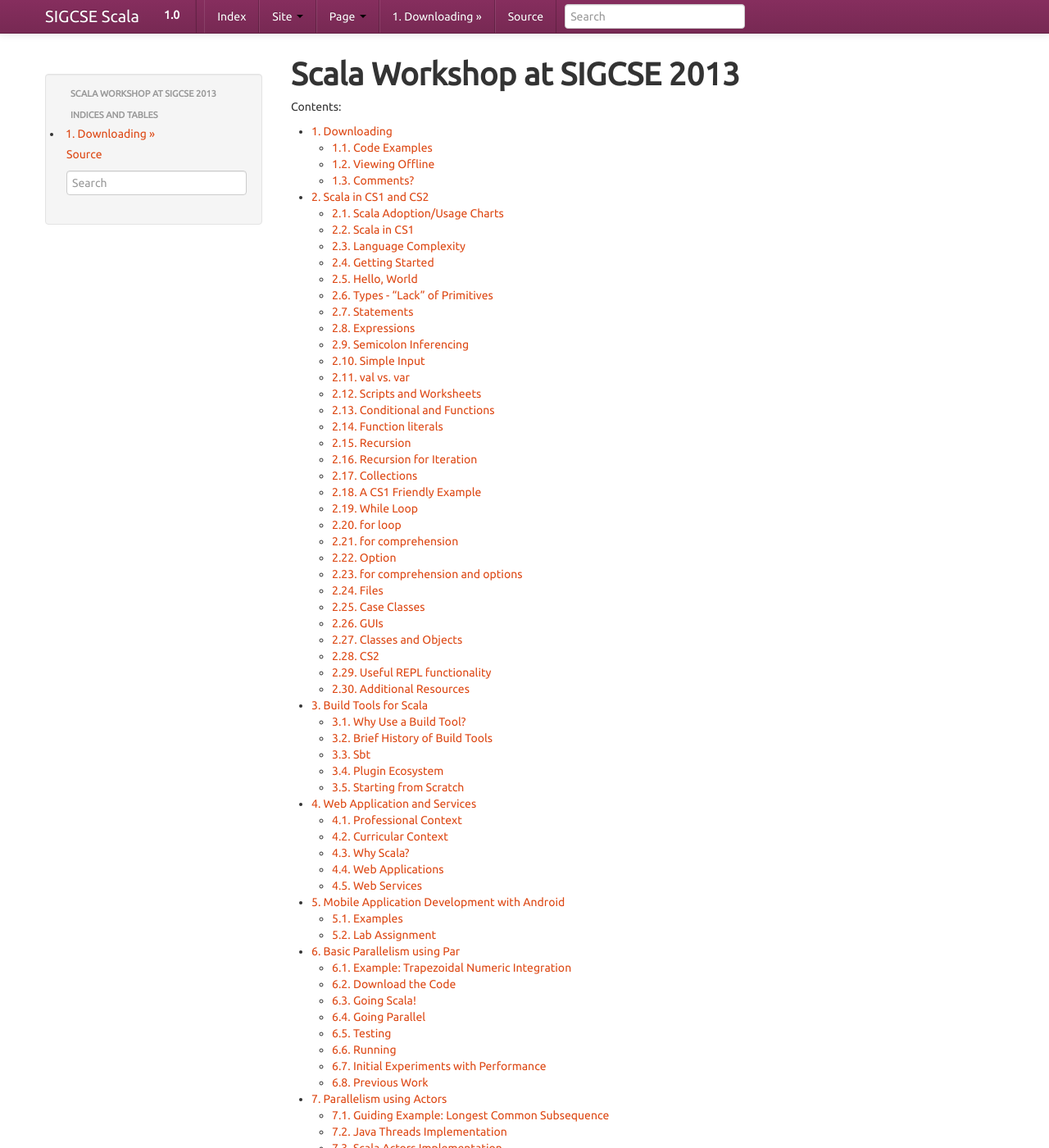
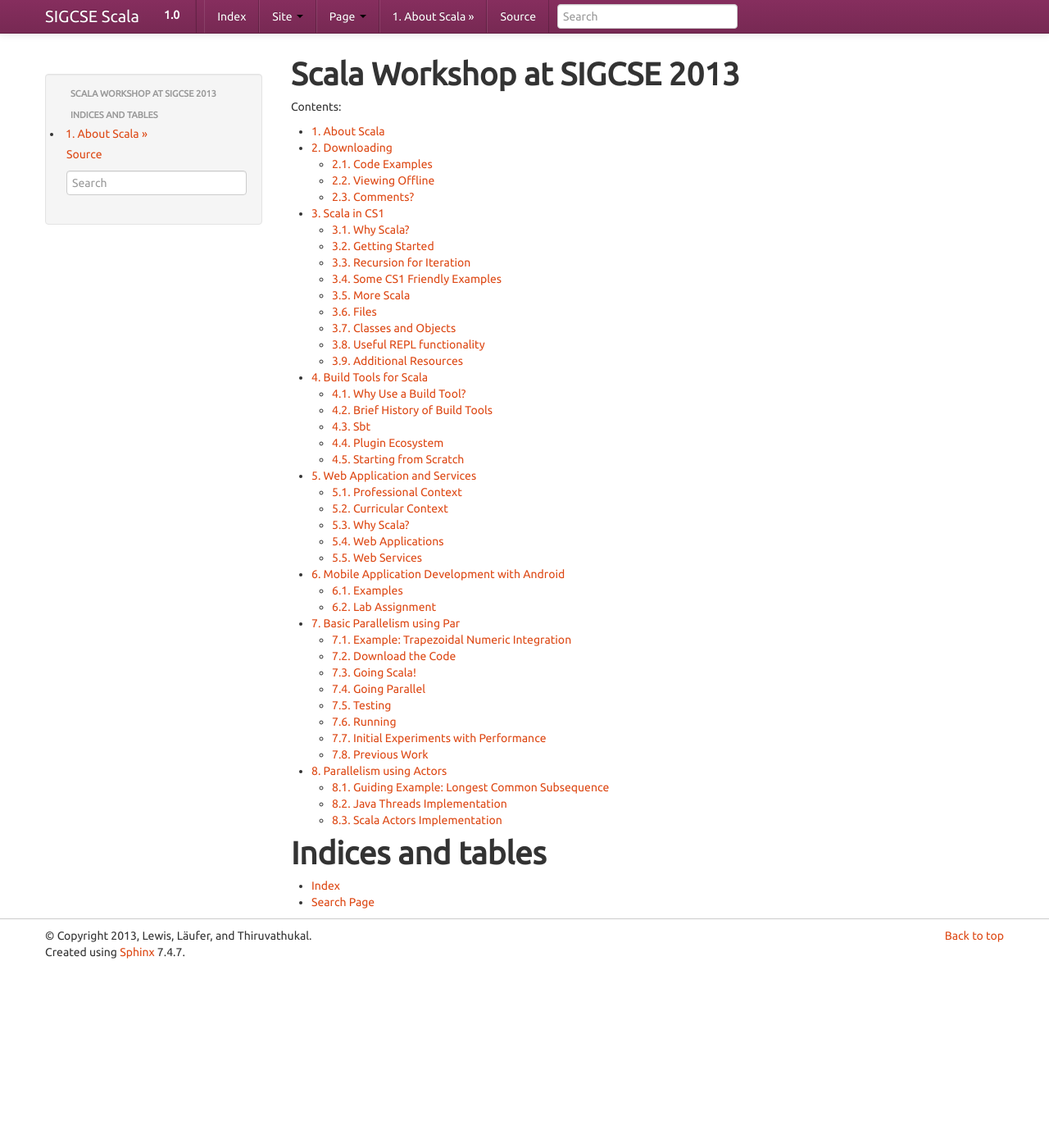
Before and after one commit to LoyolaChicagoBooks/scalaworkshop, a Sphinx documentation site: the page built from source/index.rst, in a window 1280 px wide and 1400 px high. Shown: the whole window at 82% size. Built offline with Sphinx 7.4.7, drawn with Linux system fonts in a browser that asks for light colours; some of the changed lines change nothing that is shown.

Commit message:
introductory matter

```diff
--- a/source/cs1.rst
+++ b/source/cs1.rst
@@ -1,20 +1,33 @@
-Scala in CS1 and CS2
+Scala in CS1
 =====================
 
 This is an elaboration of our Google presentation slides: http://goo.gl/Q68fA.
 
+Why Scala?
+---------------
+
 Scala Adoption/Usage Charts
------------------------------
+~~~~~~~~~~~~~~~~~~~~~~~~~~~~~~~~
 
-Coming soon.
+See presentation for now., http://goo.gl/Q68fA.
 
 
-Scala in CS1
----------------
+Technology Radar
+~~~~~~~~~~~~~~~~~~~
+
+See Thoughtworks.com
+
+Language Complexity
+~~~~~~~~~~~~~~~~~~~~~~~
+
+See presentation for now, http://goo.gl/Q68fA.
+
+Motivating Scala in CS1
+~~~~~~~~~~~~~~~~~~~~~~~~~~~
 
 - Programming in the small
 
-  - REPL
+  - REPL - Read-Evaluate-Print-Loop
   - Scripting Environment
 
 - Libraries allow for interesting code (JVM)
@@ -23,10 +36,13 @@
 - Everything is a method call
 - Powerful collections
 
-Language Complexity
-----------------------
+Our motivation is to have the best of both worlds:
 
-See presentation for now.
+- Concise scriptability of languages like Python and Ruby
+- Static type checking in the small makes it (generally) easy to fix compilation errors
+
+Emerging *worksheet* model makes it possible to give students many examples that just
+work and can be adapted to solve new problems.
 
 Getting Started
 -------------------
@@ -51,7 +67,7 @@
    scala>
 
 Hello, World
-----------------
+~~~~~~~~~~~~~~~~~~~~~~
 
 .. code-block:: scala
 
@@ -60,8 +76,7 @@
 
 
 Types - "Lack" of Primitives
---------------------------------
-
+~~~~~~~~~~~~~~~~~~~~~~~~~~~~~~~~
 
 .. code-block:: scala
 
@@ -81,16 +96,21 @@
    toString       unary_+        unary_-        unary_~        |
 
 Statements
----------------
+~~~~~~~~~~~~~
 
+.. todo::
 
+   George working on this.
 
 Expressions
-----------------
+~~~~~~~~~~~~~~~~~~
+.. todo::
+
+   George working on this.
 
 
 Semicolon Inferencing
--------------------------
+~~~~~~~~~~~~~~~~~~~~~~~~
 
 Python programmers already know and love not having to deal with semicolons. Scala follows
 this excellent practice as well.
@@ -110,8 +130,8 @@
    scala> val y = 30
    y: Int = 30
 
-Simple Input
--------------------
+Simple Input (and Output)
+~~~~~~~~~~~~~~~~~~~~~~~~~~~
 
 Much like Python and Java, import can be used to experiment with library objects and functions, even
 before you know how to create classes:
@@ -155,17 +175,19 @@
 input with a prompt of sorts.
 
 val vs. var
-----------------
+~~~~~~~~~~~~~
 
 - Values (keyboard ``val``) are used for immutable storage.
 - Variables (keyword ``var``) are used for mutable storage.
 
 - You can think of this as the reemergence of ``const`` but it takes on a more powerful and predictable form in Scala than other languages that preceded it.
 
-- Scala thinking prefers val to var.
+- Scala thinking prefers val to var. So do we.
+
+- Interesting
 
 Scripts and Worksheets
----------------------------
+~~~~~~~~~~~~~~~~~~~~~~~~~
 
 Similar to modern scripting languages (e.g. Python and Ruby) and the original shell, you can create a
 Scala script in a file, e.g. ``myscript.scala`` and run the script using the ``scala`` command.
@@ -184,7 +206,7 @@
 We'll be taking advantage of this a bit more in our discussion about ``sbt``, the Scala Build Tool.
 
 Conditional and Functions
------------------------------
+~~~~~~~~~~~~~~~~~~~~~~~~~~~~~~~
 
 Functional → expressions
 
@@ -250,7 +272,7 @@
 in real time. That is, this is *not* a run-time check.
 
 Function literals
-----------------------
+~~~~~~~~~~~~~~~~~~~~~~
 
 Let's build on the ``square()`` example to see how easy it is to generate the first ``n`` squares. We'll use
 this to show how you can use functions as parameters and to sensitize the use of Scala *function literals*,
@@ -336,9 +358,6 @@
 our time in this section looking at the ``square()`` function!)
 
 
-Recursion
----------------
-
 Recursion for Iteration
 --------------------------
 
@@ -351,6 +370,13 @@
 - Introduce patterns
 - Scala optimizes tail recursion (JVM constraints)
 
+
+Some CS1 Friendly Examples
+------------------------------
+
+.. todo::
+
+   These are just a few examples. More are coming.
 
 GCD
 ~~~~~
@@ -411,22 +437,8 @@
 the optimization of recursive calls is achieved through a version of tail-recursion elimination (a.k.a. tail call
 optimization). See [TailCalls]_ for more information.
 
-
-Collections
----------------------
-- Just for Scala
-- Doesn't make sense before loops in most languages.
-- One mutable, one immutable
-- Many standard methods
-- Many higher-order methods
-- Syntax
-- Use () for indexing
-- List also have ML style operations
-- Creation, pass-by-name
-
-
-A CS1 Friendly Example
----------------------------------------------
+Monte Carlo :math:``\pi`` Calculation
+~~~~~~~~~~~~~~~~~~~~~~~~~~~~~~~~~~~~~~~~~~~
 
 An example that often resonates well with students is the Monte Carlo method,
 which uses randomness to perform the :math:`\pi` computation. In the interests
@@ -674,8 +686,14 @@
 We will discuss performance and timing issues again when speaking to parallel computing in
 :doc:`parallel`.
 
+More Scala
+-----------------
+
+
 While Loop
------------
+~~~~~~~~~~~~~~
+
+
 - While loop
 - Not an expression
 
@@ -795,7 +813,7 @@
    res8: Int = 115
 
 for loop
-----------
+~~~~~~~~~~~~~
 
 Similar to the while loop, a for loop exists for *imperative* style programming, often when there is
 a need to do something where a side-effect is needed.
@@ -818,7 +836,7 @@
 
 
 for comprehension
---------------------
+~~~~~~~~~~~~~~~~~~~~~~
 
 A for comprehension is designed for where you want a more functional style. That is, there is no intention
 of having side effects, and it is likely that you want to use the result of the comprehension in another
@@ -846,8 +864,8 @@
    res7: scala.collection.immutable.IndexedSeq[Int] = Vector(1, 4, 9, 16, 25, 36, 49, 64, 81, 100)
 
 
-Option
-----------
+options amd failure sans exceptions
+~~~~~~~~~~~~~~~~~~~~~~~~~~~~~~~~~~~~~~
 
 Per the Scala documentation: An option represents optional values. Instances
 of Option are either an instance of scala.Some or the object None.
@@ -963,21 +981,32 @@
 mention our general dislike of prematurely covering exceptions as a programming
 technique in CS1 in particular.)
 
-for comprehension and options
----------------------------------
+yield
+~~~~~~~~~
 
-- Really for-each
-- yield
-- Ranges
-- Many options
-- Multiple generators
-- If guards
-- Variables
-- Patterns
+Ranges
+~~~~~~~~~~
+
+
+Multiple generators
+~~~~~~~~~~~~~~~~~~~~~~~~
+
+
+If guards
+~~~~~~~~~~~~~~~~
+
+Variables
+~~~~~~~~~~~~~~~~
+
+
+Patterns
+~~~~~~~~~~~~~~~
+
 
 
 Files
 ----------
+
 - Can use Scanner
 - scala.io.Source
 - Scala Iterator[Char]
@@ -986,30 +1015,10 @@
 - Write with PrintWriter
 - Introduce APIs?
 
-Case Classes
----------------
-
-- Immutable struct in simplest usage
-- Simple syntax for grouping data
-- Works as a pattern
-- Copy method
-
-GUIs
-------
-
-- scala.swing wraps javax.swing
-- Cleaner beginner syntax
-- No explicit inheritance
-- Reactions use partial functions
-- Drawbacks: Currently no JTree, Tables complex, Button syntax uses companion object
-- Full Java2D
-- Really using Java
-- Override paint method
-- Events for animations
-- Keyboard, Mouse, Timer
 
 Classes and Objects
 ---------------------------
+
 
 Classes
 ~~~~~~~~~~~
@@ -1105,22 +1114,6 @@
 to run the same demo code we produced previously and then invoke the PointDemo as a function, e.g.
 ``PointDemo()``. This could be further wrapped with some logic to handle command-line arguments, etc.
 More on that towards the end.
-
-CS2
--------
-
-- Pure OO
-- Fewer quirks than Java
-- Powerful type system
-- Traits
-- Rich collections
-- Libraries again
-- Can make things interesting/relevant
-- Multithreading and networking
-- Eclipse (maybe) and IntelliJ (our favorite)
-- Scalable language
-- Libraries as language
-- Special methods
 
 
 Useful REPL functionality
--- a/source/cs2.rst
+++ b/source/cs2.rst
@@ -3,3 +3,54 @@
 
 .. toctree::
    :maxdepth: 3
+
+Collections
+---------------------
+- Just for Scala
+- Doesn't make sense before loops in most languages.
+- One mutable, one immutable
+- Many standard methods
+- Many higher-order methods
+- Syntax
+- Use () for indexing
+- List also have ML style operations
+- Creation, pass-by-name
+
+
+Case Classes
+---------------
+
+- Immutable struct in simplest usage
+- Simple syntax for grouping data
+- Works as a pattern
+- Copy method
+
+GUIs
+------
+
+- scala.swing wraps javax.swing
+- Cleaner beginner syntax
+- No explicit inheritance
+- Reactions use partial functions
+- Drawbacks: Currently no JTree, Tables complex, Button syntax uses companion object
+- Full Java2D
+- Really using Java
+- Override paint method
+- Events for animations
+- Keyboard, Mouse, Timer
+
+CS2
+-------
+
+- Pure OO
+- Fewer quirks than Java
+- Powerful type system
+- Traits
+- Rich collections
+- Libraries again
+- Can make things interesting/relevant
+- Multithreading and networking
+- Eclipse (maybe) and IntelliJ (our favorite)
+- Scalable language
+- Libraries as language
+- Special methods
--- a/source/index.rst
+++ b/source/index.rst
@@ -12,6 +12,7 @@
    :maxdepth: 2
    :numbered:
 
+   intro
    download
    cs1
    buildtools
--- /dev/null
+++ b/source/intro.rst
@@ -0,0 +1,20 @@
+About Scala
+===============
+
+Scala is an object-functional programming and scripting language for general software applications, statically typed, designed to concisely express solutions in an elegant,[6] type-safe and lightweight (low ceremonial) manner. Scala has full support for functional programming (including currying, pattern matching, algebraic data types, lazy evaluation, tail recursion, immutability, etc.). It cleans up what are often considered poor design decisions in Java (such as type erasure, checked exceptions, the non-unified type system) and adds a number of other features designed to allow cleaner, more concise and more expressive code to be written. [ScalaWikipedia]_
+
+Scala has no connection to *La Scala* or *Teatro all Scala* (the world renowned opera house in Milan), but Dr. Thiruvathukal loves
+the name because it addresses the tradition of scalable computing and is the title of one of his favorite jazz piano albums by
+Keith Jarrett, who often names his concerts by the venues where he performs.
+
+We'd like to think that the Scala language represents the design ideal of being "small and beautiful" but also great for computer
+science. We hope you agree!
+
+.. image:: figures/640px-Milano-scalanotte_e.jpg
+
+Source is Wikimedia Commons [LaScala]_
+
+
+.. [ScalaWikipedia] Scala Programming Language, Wikipedia, http://en.wikipedia.org/wiki/Scala_(programming_language)
+
+.. [LaScala] La Scala, Wikimedia Commons, http://en.wikipedia.org/wiki/File:Milano-scalanotte_e.jpg
```
Also changed, not shown: source/figures/640px-Milano-scalanotte_e.jpg (added).
